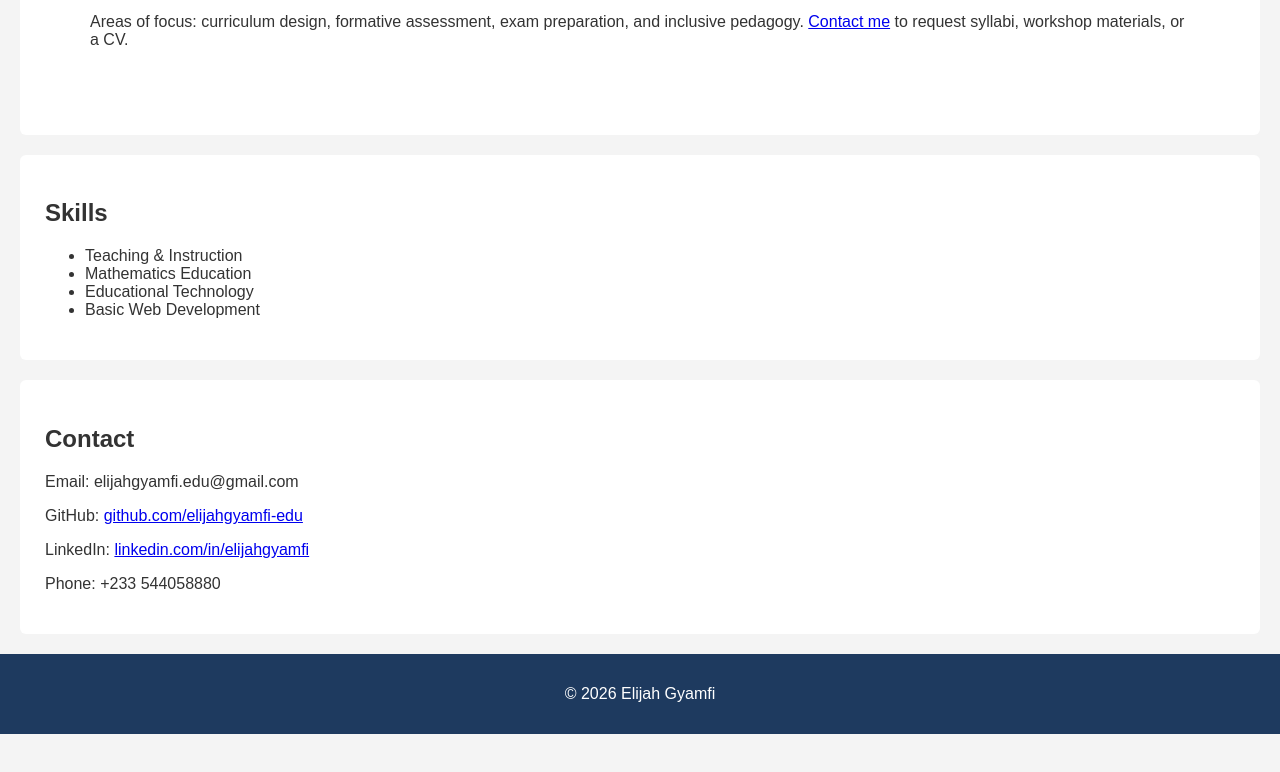
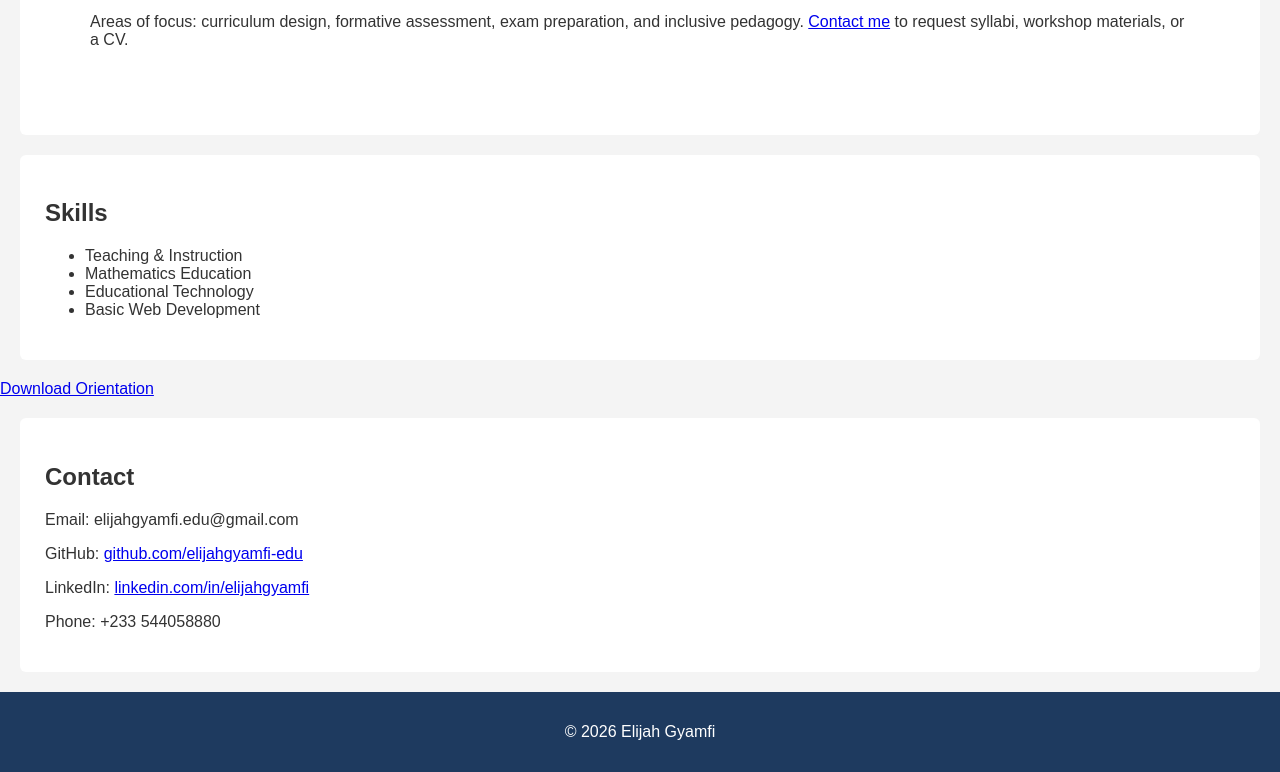
Before and after one commit to elijahgyamfi-edu/elijahgyamfi-edu.github.io, a plain HTML site: page index.html in a window 1280 px wide. Shown: the part 583-1355 px from the top of the page. Before the commit the page ends 1317 px from the top, so only its background shows below. Drawn offline with Linux system fonts and the light colour scheme.

Commit message:
Update index.html

```diff
--- a/index.html
+++ b/index.html
@@ -50,6 +50,7 @@
         <li>Basic Web Development</li>
     </ul>
 </section>
+    <a href="documents/orientation" target="blank"> Download Orientation </a>
 
 <section id="contact">
     <h2>Contact</h2>
```
